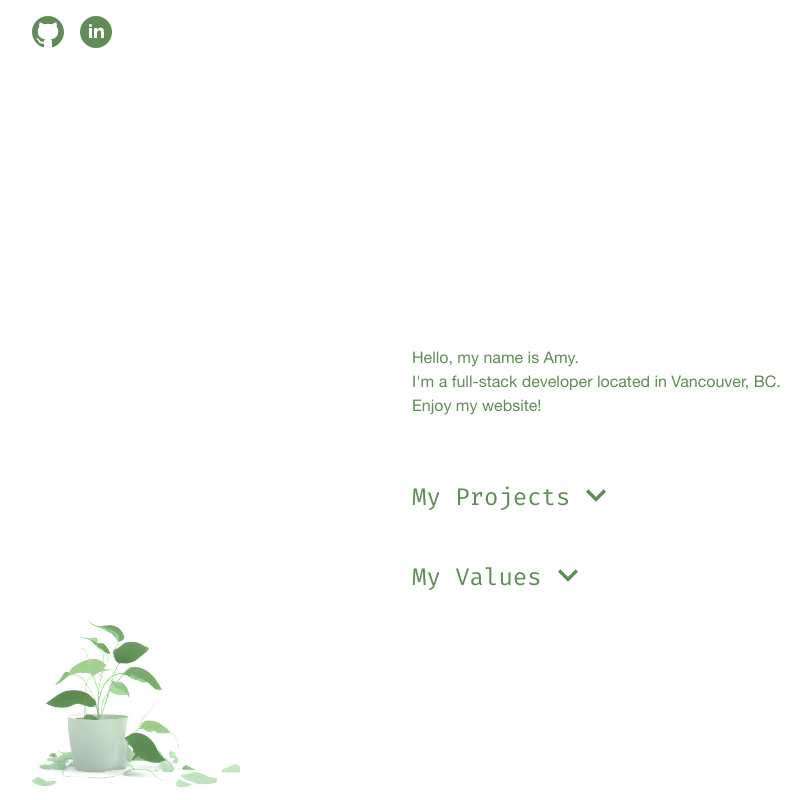
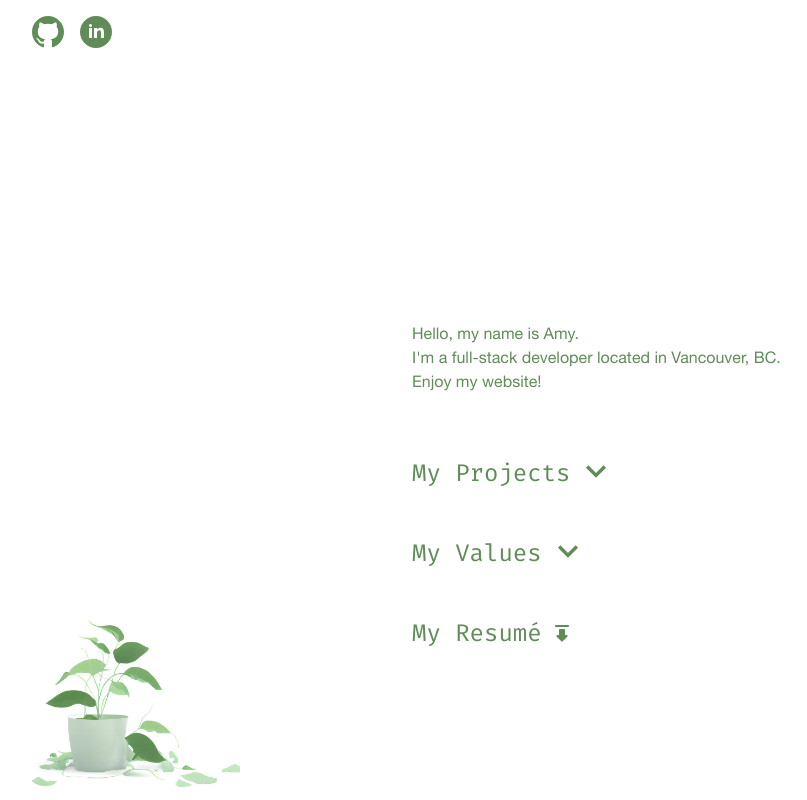
Before and after one commit to anagelberg/personal-website, a React (Create React App) app: page / in a window 1280 px wide. Shown: the whole page, without its empty margins (32-839 px from the left). Built offline with nearby package versions, Linux system fonts and the light colour scheme.

Commit message:
add resume

```diff
--- a/src/components/CollapsibleSection/CollapsibleSection.jsx
+++ b/src/components/CollapsibleSection/CollapsibleSection.jsx
@@ -12,7 +12,7 @@ function CollapsibleSection({ title, contents, isOpen, setIsOpen }) {
                 }
                 className='section__title'>
                 {title}
-                <Arrow className='section__arrow' />
+                <Arrow className={`section__arrow ${isOpen && 'section__arrow--rotated'}`} />
             </h2>
             <div
                 className={isOpen
--- a/src/components/CollapsibleSection/CollapsibleSection.scss
+++ b/src/components/CollapsibleSection/CollapsibleSection.scss
@@ -70,5 +70,10 @@
   &__arrow {
     @include sm-icon;
     margin-left: 1rem;
+    transition: 0.3s;
+
+    &--rotated {
+      transform: rotate(-90deg);
+    }
   }
 }
--- /dev/null
+++ b/src/components/ResumeDownload/ResumeDownload.jsx
@@ -0,0 +1,13 @@
+import './ResumeDownload.scss';
+import { ReactComponent as Upload } from '../../assets/icons/upload.svg';
+
+function ResumeDownload() {
+    return (
+        <a href="/files/Nagelberg_CV.pdf" className="resume-download" target="_blank" rel="noopener noreferrer">
+            <h2 className='resume-download__text'>My Resumé <Upload className='resume-download__icon' /></h2>
+
+        </a>
+    )
+}
+
+export default ResumeDownload;
--- /dev/null
+++ b/src/components/ResumeDownload/ResumeDownload.scss
@@ -0,0 +1,22 @@
+@use "../../styles/mixins.scss" as *;
+@use "../../styles/variables.scss" as *;
+
+.resume-download {
+  &__text {
+    @include flexbox($justify: flex-start);
+    gap: $icon-spacing-unit;
+
+    &:hover {
+      color: darken($primary-dark, 20%);
+
+      .resume-download__icon {
+        fill: darken($primary-dark, 20%);
+      }
+    }
+  }
+
+  &__icon {
+    transform: rotate(180deg);
+    fill: $primary-dark;
+  }
+}
--- a/src/components/Sections/Sections.jsx
+++ b/src/components/Sections/Sections.jsx
@@ -1,6 +1,8 @@
 import './Sections.scss';
 import Projects from '../Projects/Projects';
 import Values from '../Values/Values';
+import ResumeDownload from '../ResumeDownload/ResumeDownload';
+
 import { useState, useEffect } from 'react';
 
 function Sections() {
@@ -20,6 +22,7 @@ function Sections() {
         <>
             <Projects isOpen={isProjectsOpen} setIsOpen={setIsProjectsOpen} />
             <Values isOpen={isValuesOpen} setIsOpen={setIsValuesOpen} />
+            <ResumeDownload />
         </>
     )
 
```
Also changed, not shown: src/assets/icons/upload.svg (added), 1 other file (tests, documents, lock files or other folders).
